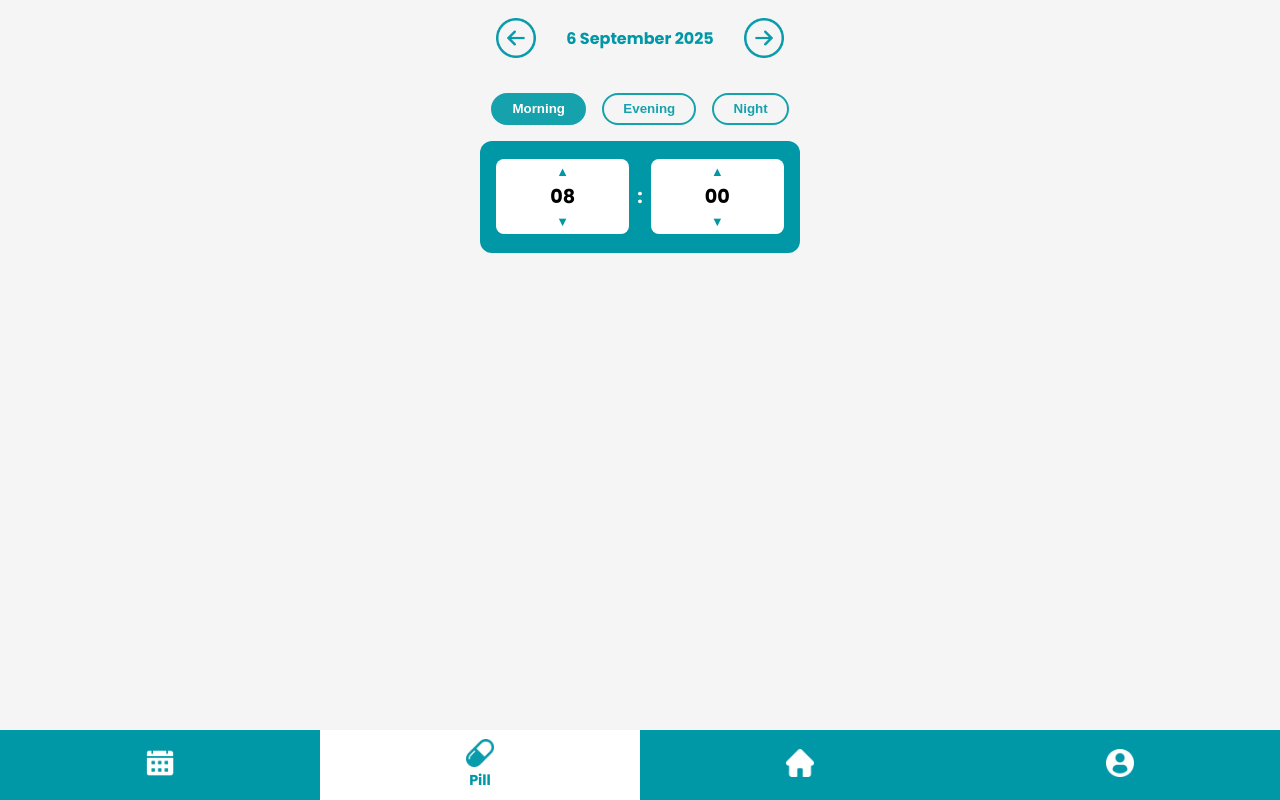
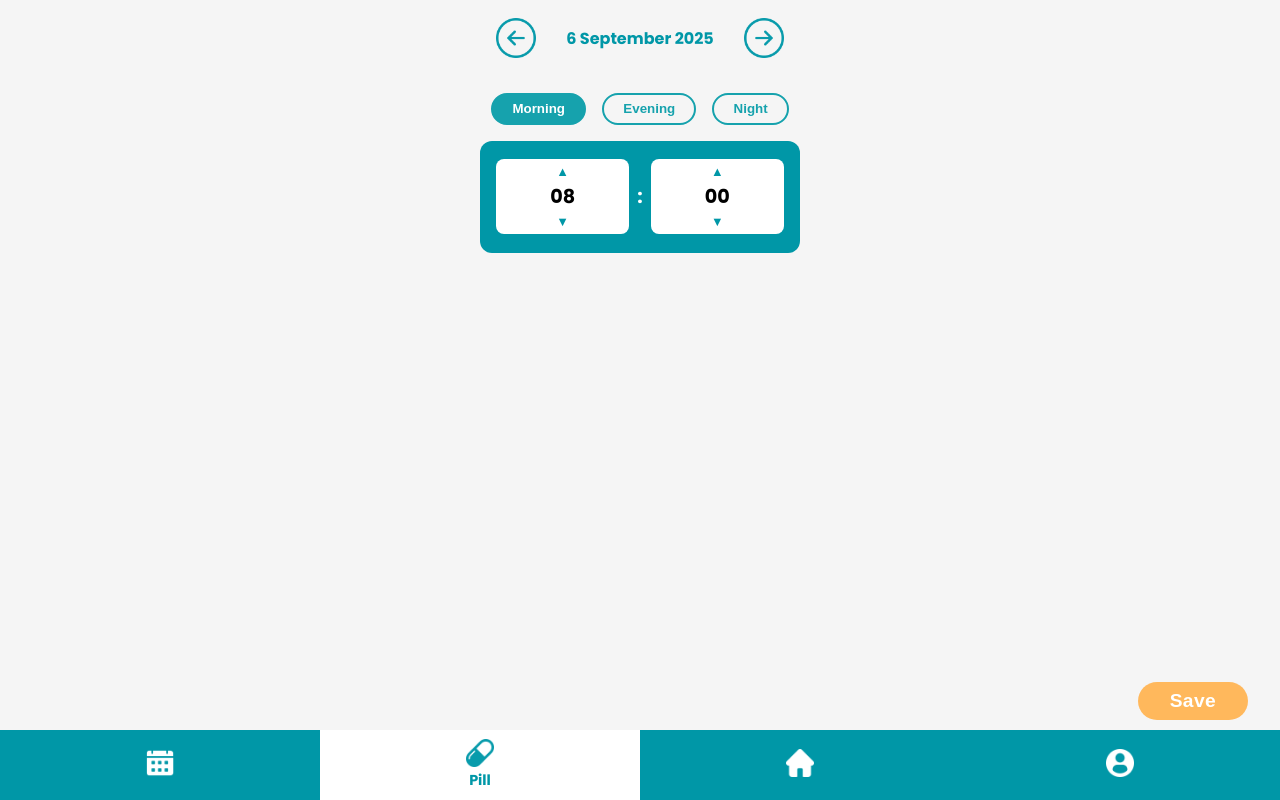
Before and after one commit to Hariharan6307-coder/Pill-Dispenser-App, a SvelteKit app in the folder frontend/: page /pill-slots in a window 1280 px wide. Built offline with nearby package versions, Linux system fonts and the light colour scheme; no server answers.

Commit message:
added save button

```diff
--- a/frontend/src/lib/functions.js
+++ b/frontend/src/lib/functions.js
@@ -8,8 +8,6 @@ export async function getTimings() {
 
     const data = await response.json();
 
-    console.log("Fetched data:", data);
-
     return data;
   } catch (error) {
     console.error("Error fetching users:", error);
--- a/frontend/src/routes/pill-slots/+page.svelte
+++ b/frontend/src/routes/pill-slots/+page.svelte
@@ -2,7 +2,52 @@
   import DateNavigator from "../../lib/DateNavigator.svelte";
   import TimeSelector from "../../lib/TimeSelector.svelte";
   import Clock from "../../lib/Clock.svelte";
+
+  let clicked = false;
+
+  function handleClick() {
+    clicked = true;
+    setTimeout(() => (clicked = false), 150);
+  }
 </script>
 
 <DateNavigator/>
 <TimeSelector />
+
+<button
+  class="save-btn floating-save"
+  class:clicked={clicked}
+  on:click={handleClick}>
+  Save
+</button>
+
+<style>
+.save-btn {
+  background: #ffb85c;
+  color: #fff;
+  font-weight: bold;
+  font-size: 1.2rem;
+  border: none;
+  border-radius: 2rem;
+  padding: 0.5rem 2rem;
+  cursor: pointer;
+  box-shadow: none;
+  transition: background 0.2s, transform 0.15s;
+  letter-spacing: 0.02em;
+}
+
+.save-btn:hover {
+  background: #ffa940;
+}
+
+.floating-save {
+  position: fixed;
+  right: 2rem;
+  bottom: 5rem;
+  z-index: 100;
+}
+
+.save-btn.clicked {
+  transform: scale(0.95) translateY(4px);
+}
+</style>
```
